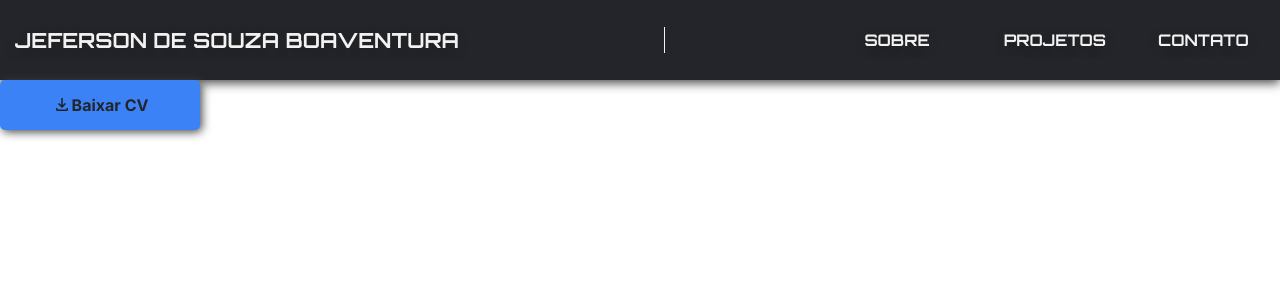
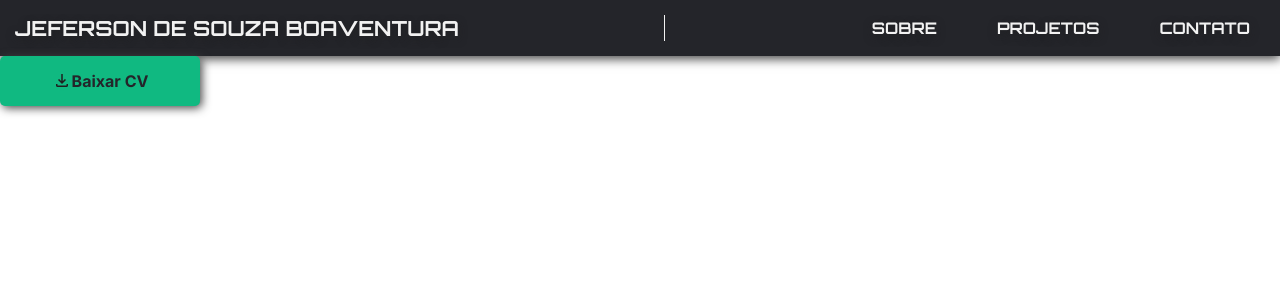
Before and after one commit to Jefersonboaventura/htmlcss, a PHP site: page / in a window 1280 px wide. Shown: the top 300 px of the page. Run offline with PHP 8.4, Linux system fonts and the light colour scheme.

Commit message:
novos ajustes

```diff
--- a/mediaquerie/ex026/menu/index.html
+++ b/mediaquerie/ex026/menu/index.html
@@ -17,15 +17,9 @@
                 <div class="bar"></div>
             </div>
             <ul class="nav-links">
-                <a href="#" class="link">
-                </li>SOBRE</li>
-                </a>
-                <a href="#" class="link">
-                    <li>PROJETOS</li>
-                </a>
-                <a href="#" class="link">
-                    <li>CONTATO</li>
-                </a>
+                <li><a href="#" class="link">SOBRE</a></li>
+                <li><a href="#" class="link">PROJETOS</a></li>
+                <li><a href="#" class="link">CONTATO</a></li>
             </ul>
         </nav>
     </header>
--- a/mediaquerie/ex026/menu/mobile.css
+++ b/mediaquerie/ex026/menu/mobile.css
@@ -5,12 +5,12 @@
     position: absolute;
     top: 60px;
     right: 0;
-    gap: 0px;
+    gap: 0;
     background-color: #24252a;
     box-shadow: 0px 3px 10px #464646;
     border-bottom-left-radius: 10px;
     border-bottom-right-radius: 10px;
-    width: 100vw;
+    width: 100%;
     height: 60%;
     text-align: center;
     transform: translateX(100%);
@@ -71,15 +71,13 @@ nav-links li:last-child{
 
 .foto{
     width: 100%;
-    height: 20%;
+    padding: 5px;
     display: flex;
     justify-content: center;
-    align-items: center;
-
 }
 .container{
     background-color: #24252a;
-    width: 100vw;
+    width: 100%;
     height: 100vh;
     display: flex;
     align-items:start;
@@ -87,12 +85,11 @@ nav-links li:last-child{
 }
 
 .principal{
-    width: 90vw;
+    width: 100%;
     height: 100%;
     display: flex;
     flex-direction: column;
 }
-
 .apresentação{
     width: 100%;
 }
@@ -102,18 +99,18 @@ nav-links li:last-child{
     height: 100px;
     background-color: #24252a;
     border-radius: 50%;
-    border: 5px solid #3b82f6;
+    border: 5px solid #10b981;
 }
 
 
 .apresentação p{
     display: block;
     font-family: 'inter', sans-serif;
-    font-size: 0.7rem;
+    font-size: 0.9rem;
     color: #dddddd;
     text-align: justify;
     line-height: 1.5rem;
-    padding: 10px 20px;
+    padding: 5px 10px;
 }
 
 .caixa-btn{
--- a/mediaquerie/ex026/menu/style.css
+++ b/mediaquerie/ex026/menu/style.css
@@ -68,7 +68,7 @@ p{
 .btn-download{
     width: 200px;
     height: 50px;
-    background-color: #3b82f6;
+    background-color: #10b981;
     display: flex;
     align-items: center;
     justify-content: center;
@@ -85,6 +85,6 @@ p{
 .btn-download img{
     width: 20px;
     height: 20px;
-    background-color: #3b82f6;
+    background-color: #10b981;
     border-radius: 50%;
 }
```
